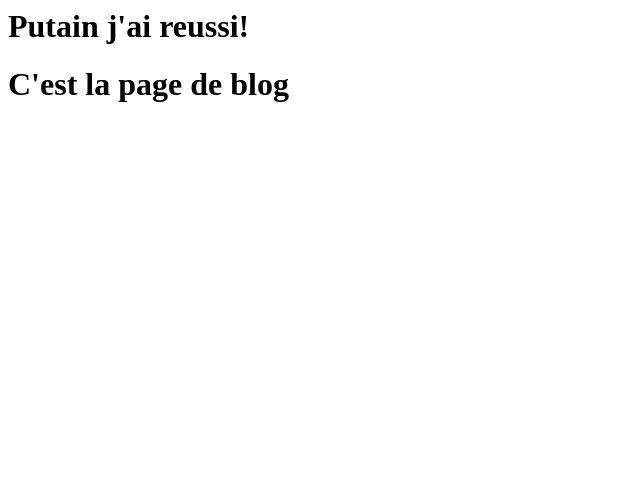
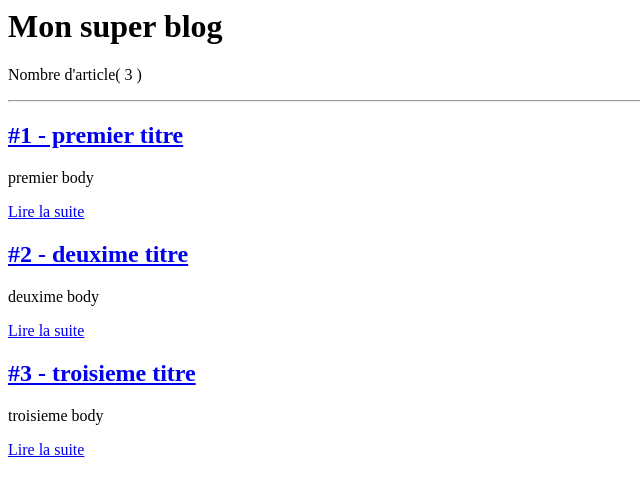
Before and after one commit to lapinRagnar/mes_tuto_django, a Django app: page /blog/ in a window 1280 px wide. Shown: the top 496 px of the page, without its empty margins (0-640 px from the left). Run offline with Django 3.2, Linux system fonts and the light colour scheme.

Commit message:
un autre petit commit

```diff
--- /dev/null
+++ b/blog/mocks.py
@@ -0,0 +1,15 @@
+class Post():
+
+  POSTS = [
+    {'id': 1, 'title': 'premier titre', 'body': 'premier body' },
+    {'id': 2, 'title': 'deuxime titre', 'body': 'deuxime body' },
+    {'id': 3, 'title': 'troisieme titre', 'body': 'troisieme body' },
+  ]
+
+  @classmethod
+  def all(cls):
+    return cls.POSTS
+
+  @classmethod
+  def find(cls, id):
+    return cls.POSTS[int(id)-1]
--- a/blog/templates/blog/index.html
+++ b/blog/templates/blog/index.html
@@ -1,2 +1,17 @@
-<h1>Putain j'ai reussi!</h1>
-<h1>C'est la page de blog</h1>
+
+<h1>Mon super blog</h1>
+
+<p>Nombre d'article( {{ posts|length }} )</p>
+<hr>
+  {% for p in posts %}
+    <article>
+      <h2> <a href="/blog/post/{{p.id}} ">#{{ p.id }} - {{ p.title }} </a> </h2>
+      <p>{{ p.body|truncatewords:3 }} </p>
+      <p><a href="/blog/post/{{p.id}} ">Lire la suite</a></p>
+    </article>
+
+  {% empty %}
+
+    <p>Le tableau est vide!</p>
+
+  {% endfor %}
--- /dev/null
+++ b/blog/templates/blog/show.html
@@ -0,0 +1,5 @@
+<article>
+  <h1>Afficher le post n° {{ post.id }} </h1>
+  <h1> ##{{post.id}} - {{post.title}} </h1>
+  <p> {{post.body}} </p>
+</article>
--- a/blog/urls.py
+++ b/blog/urls.py
@@ -5,5 +5,6 @@ app_name = 'blog'
 
 urlpatterns = [
     path('blog/', views.index, name="blog"),
+    path('blog/post/<int:id>', views.show, name="blog"),
 
 ]
--- a/blog/views.py
+++ b/blog/views.py
@@ -1,5 +1,17 @@
+from django.http.response import Http404
 from django.shortcuts import render
+from .mocks import Post
+from django.http import Http404
+
 
 # Create your views here.
 def index(request):
-  return render(request, 'blog/index.html')
+  posts = Post.all()
+  return render(request, 'blog/index.html', {'posts': posts})
+
+def show(request, id):
+  post = Post.find(id)
+  try:
+    return render(request, 'blog/show.html', {'post': post})
+  except:
+    raise Http404('Erreur 404, pas non trouvée!')
--- a/monsuperprojet/settings.py
+++ b/monsuperprojet/settings.py
@@ -39,7 +39,9 @@ INSTALLED_APPS = [
     'django.contrib.staticfiles',
     'debug_toolbar',
     'django_extensions',
-    'blog',
+
+    #'blog',
+    'blog.apps.BlogConfig',
 ]
 
 MIDDLEWARE = [
--- a/templates/pages/home.html
+++ b/templates/pages/home.html
@@ -9,5 +9,7 @@
 
 <h1>page home</h1>
 
+<a href="">Visiter notre blog</a>
+
 </body>
 </html>
```
